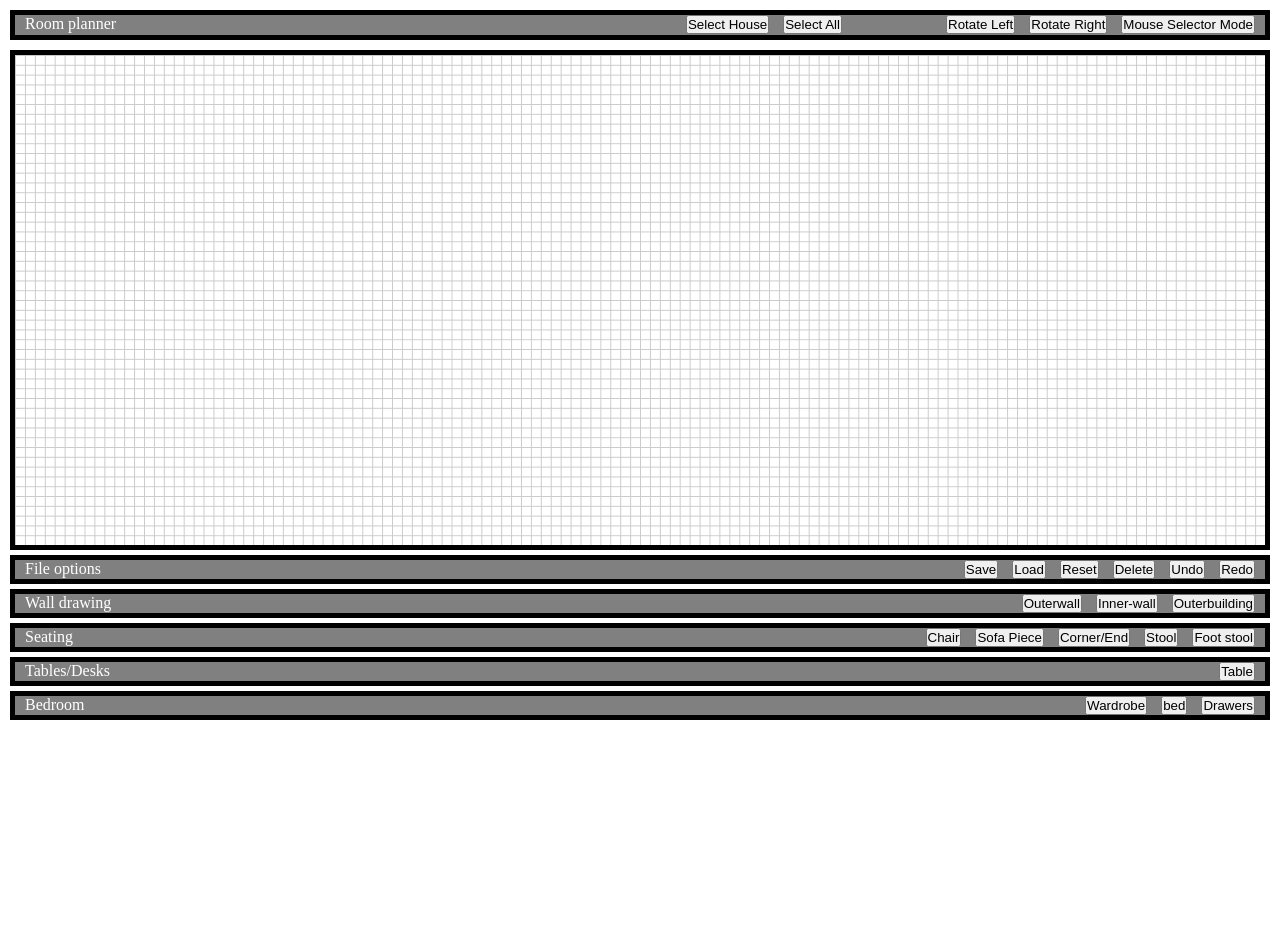
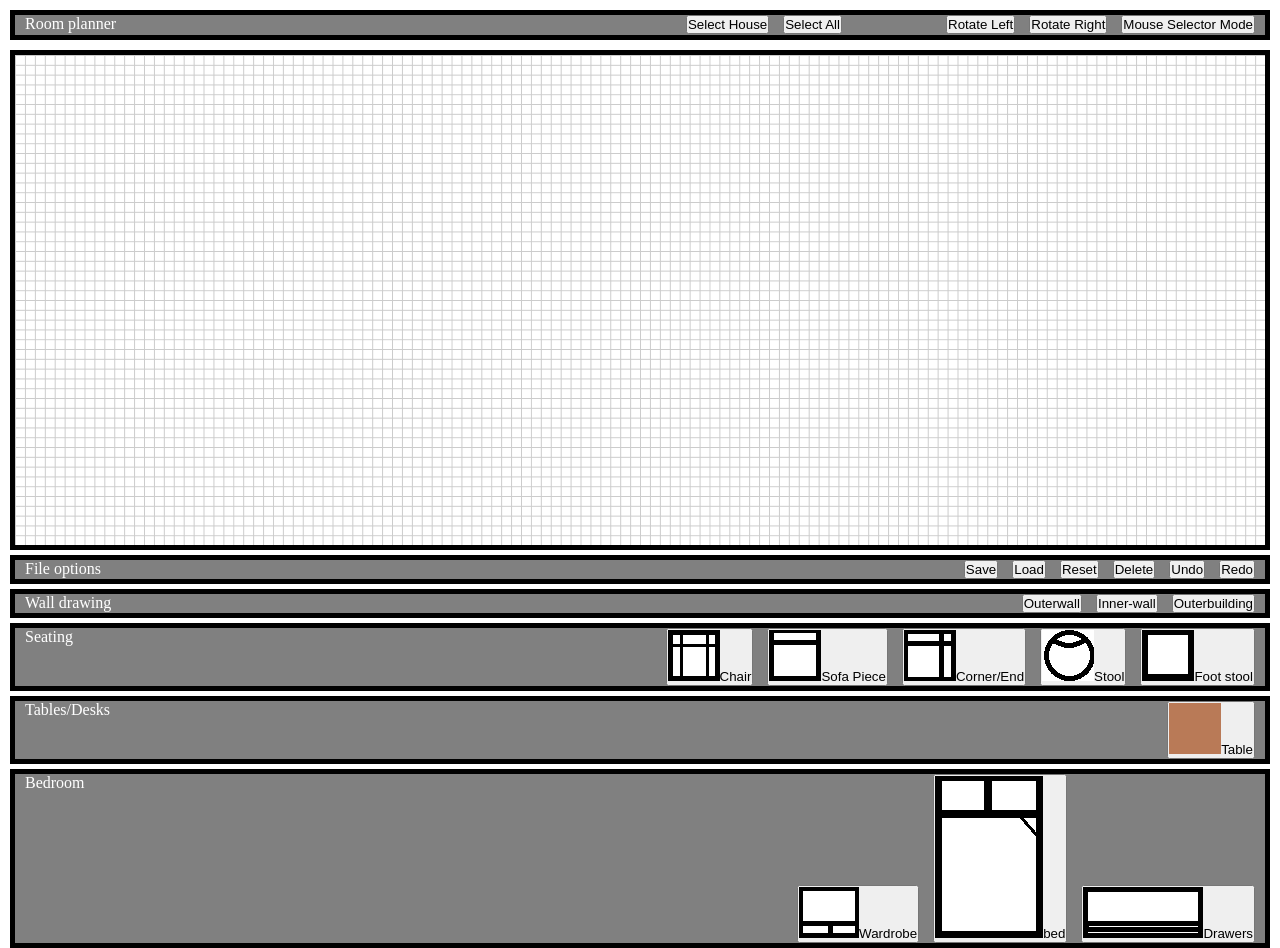
Before and after one commit to jamin0ne/RoomPlannerFabricJS, a plain HTML site: page index.html in a window 1280 px wide. Before the commit the page ends 800 px from the top, so only its background shows below. Drawn offline with Linux system fonts and the light colour scheme.

Commit message:
pushing to github

```diff
--- a/index.html
+++ b/index.html
@@ -47,25 +47,25 @@
         <div class="bottom-bar bar-3">
             <p class="bar-label">Seating</p>
             <div class="buttons">
-                <button type="button" class="btn buttonSet2 chair">Chair</button>
-                <button type="button" class="btn buttonSet2 sofaPiece">Sofa Piece</button>
-                <button type="button" class="btn buttonSet2 corner">Corner/End</button>
-                <button type="button" class="btn buttonSet2 stool">Stool</button>
-                <button type="button" class="btn buttonSet2 footStool">Foot stool</button>
+                <button type="button" class="btn buttonSet2 chair"><img src="./furnitureImages/chair.png">Chair</button>
+                <button type="button" class="btn buttonSet2 sofaPiece"><img src="./furnitureImages/armlessUnit.png">Sofa Piece</button>
+                <button type="button" class="btn buttonSet2 corner"><img src="./furnitureImages/corner.png">Corner/End</button>
+                <button type="button" class="btn buttonSet2 stool"><img src="./furnitureImages/stool.png">Stool</button>
+                <button type="button" class="btn buttonSet2 footStool"><img src="./furnitureImages/footstool.png">Foot stool</button>
             </div>
         </div>
         <div class="bottom-bar bar-4">
             <p class="bar-label">Tables/Desks</p>
             <div class="buttons">
-                <button type="button" class="btn buttonSet3 table">Table</button>
+                <button type="button" class="btn buttonSet3 table"><img src="./furnitureImages/table.png">Table</button>
             </div>
         </div>
         <div class="bottom-bar bar-4">
             <p class="bar-label">Bedroom</p>
             <div class="buttons">
-                <button type="button" class="btn buttonSet3 wardrobe">Wardrobe</button>
-                <button type="button" class="btn buttonSet3 bed">bed</button>
-                <button type="button" class="btn buttonSet3 drawers">Drawers</button>
+                <button type="button" class="btn buttonSet3 wardrobe"><img src="./furnitureImages/wardrobe.png">Wardrobe</button>
+                <button type="button" class="btn buttonSet3 bed"><img src="./furnitureImages/doubleBed.png">bed</button>
+                <button type="button" class="btn buttonSet3 drawers"><img src="./furnitureImages/drawers.png">Drawers</button>
             </div>
         </div>
 
```
